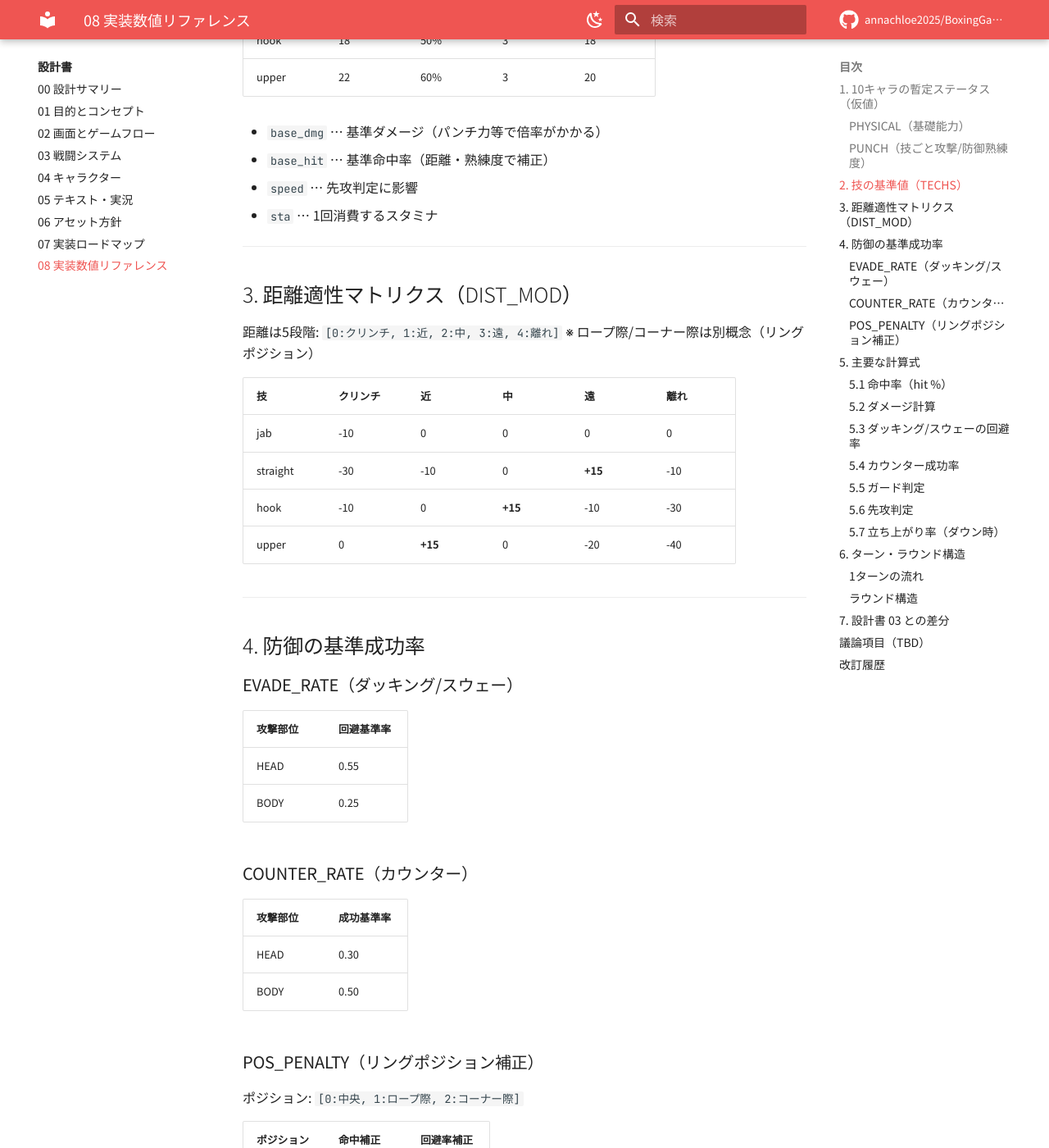
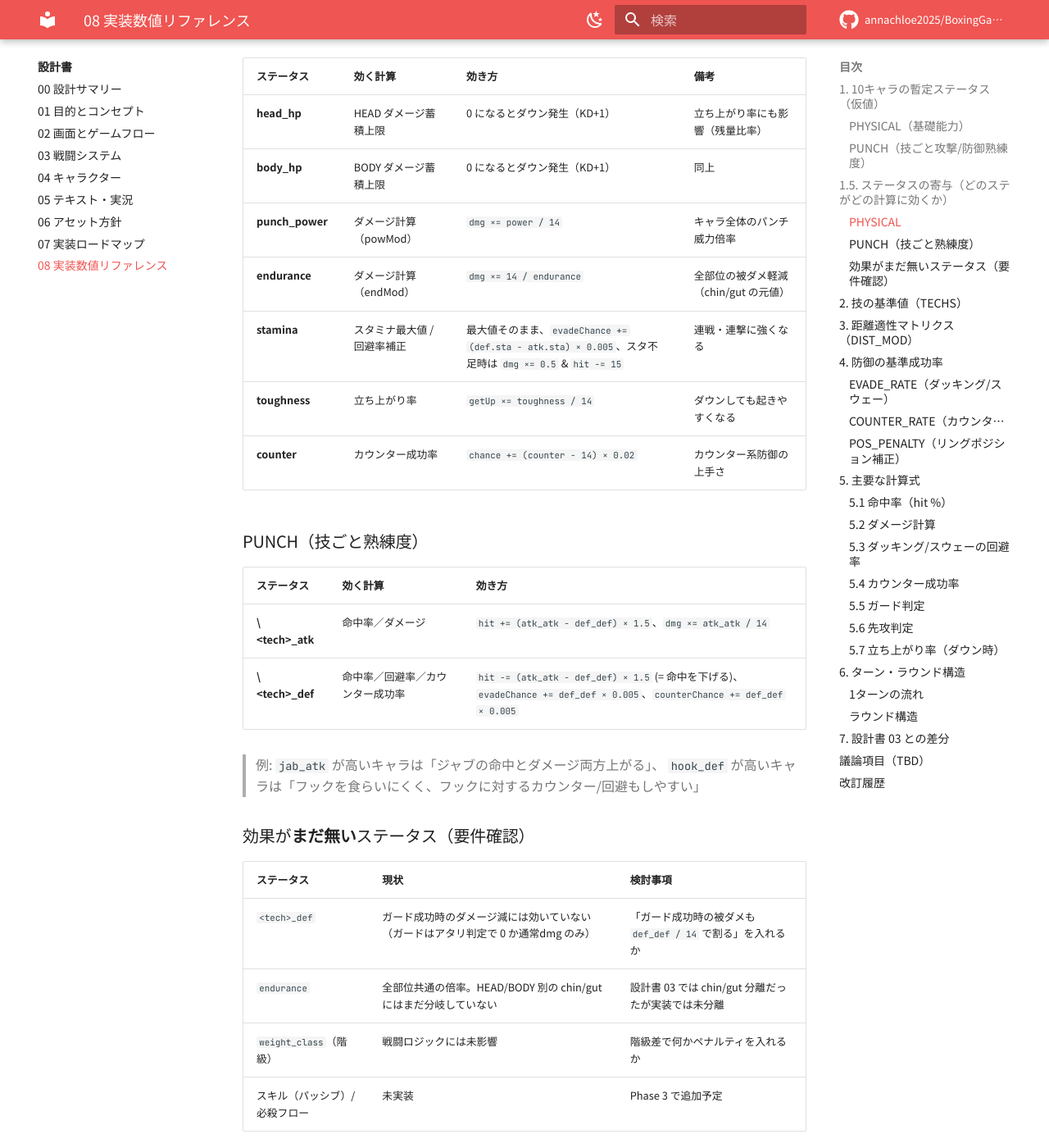
Before and after one commit to annachloe2025/BoxingGame, an MkDocs documentation site: the page built from docs/design/08_実装数値リファレンス.md, in a window 1280 px wide and 1400 px high, scrolled down 1964 px. Shown: the whole window at 82% size. Built offline with MkDocs 1.6.1 and Material for MkDocs 9.7.7, drawn with Linux system fonts in a browser that asks for light colours; comment, search, counter and statistics services are not loaded; some of the changed text lies outside the part shown.

Commit message:
Update docs

```diff
--- a/docs/design/08_実装数値リファレンス.md
+++ b/docs/design/08_実装数値リファレンス.md
@@ -13,20 +13,24 @@ date: "2026-05-10"
 
 ## 1. 10キャラの暫定ステータス（仮値）
 
+> **数値の取り扱い**:
+> - **HP（head_hp / body_hp）**: 実値。ダメージとそのまま比較される（130〜150 程度）
+> - **その他のパラメータ（power / endurance / stamina / toughness / counter / 各技 atk・def）**: **比較用の0〜20スケール**。計算式の中で14（中央値）で正規化されて倍率として効く
+
 ### PHYSICAL（基礎能力）
 
 | ID | キャラ | 階級 | head_hp | body_hp | power | endurance | stamina | toughness | counter |
 |---|---|---|---|---|---|---|---|---|---|
-| 01 | エリー・ヴィオラ | ライト | 14 | 14 | 12 | 13 | **17** | 12 | 14 |
-| 02 | 黒峰 サツキ | フェザー | 14 | 14 | 13 | 14 | 13 | 14 | **18** |
-| 03 | エマ・ゴールドリーフ | バンタム | 15 | 15 | 15 | 15 | 13 | 14 | 13 |
-| 04 | 赤城 ナギサ | ライト | 14 | 14 | **18** | 13 | 11 | 13 | 11 |
-| 05 | 桜野 アイリ | フライ | 13 | 13 | 11 | 13 | 14 | 14 | 16 |
-| 06 | 橙川 ヒカリ | バンタム | 13 | 13 | 14 | 12 | 16 | 13 | 11 |
-| 07 | ミラ・アッシュフォード | ウェルター | 14 | 14 | 12 | **16** | **18** | 14 | 14 |
-| 08 | シオン・水無月 | スーパーバンタム | 13 | 13 | 12 | 13 | 15 | 13 | 14 |
-| 09 | リン・スカーレット | フェザー | 15 | 15 | 16 | 15 | 14 | 15 | 11 |
-| 10 | ハルカ・緑里 | ストロー | 13 | 13 | 11 | 12 | 14 | 13 | **17** |
+| 01 | エリー・ヴィオラ | ライト | 140 | 140 | 12 | 13 | **17** | 12 | 14 |
+| 02 | 黒峰 サツキ | フェザー | 140 | 140 | 13 | 14 | 13 | 14 | **18** |
+| 03 | エマ・ゴールドリーフ | バンタム | 150 | 150 | 15 | 15 | 13 | 14 | 13 |
+| 04 | 赤城 ナギサ | ライト | 140 | 140 | **18** | 13 | 11 | 13 | 11 |
+| 05 | 桜野 アイリ | フライ | 130 | 130 | 11 | 13 | 14 | 14 | 16 |
+| 06 | 橙川 ヒカリ | バンタム | 130 | 130 | 14 | 12 | 16 | 13 | 11 |
+| 07 | ミラ・アッシュフォード | ウェルター | 140 | 140 | 12 | **16** | **18** | 14 | 14 |
+| 08 | シオン・水無月 | スーパーバンタム | 130 | 130 | 12 | 13 | 15 | 13 | 14 |
+| 09 | リン・スカーレット | フェザー | 150 | 150 | 16 | 15 | 14 | 15 | 11 |
+| 10 | ハルカ・緑里 | ストロー | 130 | 130 | 11 | 12 | 14 | 13 | **17** |
 
 ### PUNCH（技ごと攻撃/防御熟練度）
 
@@ -44,6 +48,41 @@ date: "2026-05-10"
 | 10 | ハルカ | 14 | 16 | 13 | 16 | 12 | 16 | 11 | 15 |
 
 > 太字はそのキャラの突出した強み。後でバランス調整する想定。
+
+---
+
+## 1.5. ステータスの寄与（どのステがどの計算に効くか）
+
+### PHYSICAL
+
+| ステータス | 効く計算 | 効き方 | 備考 |
+|---|---|---|---|
+| **head_hp** | HEAD ダメージ蓄積上限 | 0 になるとダウン発生（KD+1） | 立ち上がり率にも影響（残量比率） |
+| **body_hp** | BODY ダメージ蓄積上限 | 0 になるとダウン発生（KD+1） | 同上 |
+| **punch_power** | ダメージ計算（powMod） | `dmg ×= power / 14` | キャラ全体のパンチ威力倍率 |
+| **endurance** | ダメージ計算（endMod） | `dmg ×= 14 / endurance` | 全部位の被ダメ軽減（chin/gut の元値） |
+| **stamina** | スタミナ最大値 / 回避率補正 | 最大値そのまま、`evadeChance += (def.sta - atk.sta) × 0.005`、スタ不足時は `dmg ×= 0.5` & `hit -= 15` | 連戦・連撃に強くなる |
+| **toughness** | 立ち上がり率 | `getUp ×= toughness / 14` | ダウンしても起きやすくなる |
+| **counter** | カウンター成功率 | `chance += (counter - 14) × 0.02` | カウンター系防御の上手さ |
+
+### PUNCH（技ごと熟練度）
+
+| ステータス | 効く計算 | 効き方 |
+|---|---|---|
+| **\<tech\>_atk** | 命中率／ダメージ | `hit += (atk_atk - def_def) × 1.5`、`dmg ×= atk_atk / 14` |
+| **\<tech\>_def** | 命中率／回避率／カウンター成功率 | `hit -= (atk_atk - def_def) × 1.5` (= 命中を下げる)、`evadeChance += def_def × 0.005`、`counterChance += def_def × 0.005` |
+
+> 例: `jab_atk` が高いキャラは「ジャブの命中とダメージ両方上がる」、
+> `hook_def` が高いキャラは「フックを食らいにくく、フックに対するカウンター/回避もしやすい」
+
+### 効果が**まだ無い**ステータス（要件確認）
+
+| ステータス | 現状 | 検討事項 |
+|---|---|---|
+| `<tech>_def` | ガード成功時のダメージ減には効いていない（ガードはアタリ判定で 0 か通常dmg のみ） | 「ガード成功時の被ダメも `def_def / 14` で割る」を入れるか |
+| `endurance` | 全部位共通の倍率。HEAD/BODY 別の chin/gut にはまだ分岐していない | 設計書 03 では chin/gut 分離だったが実装では未分離 |
+| `weight_class`（階級） | 戦闘ロジックには未影響 | 階級差で何かペナルティを入れるか |
+| スキル（パッシブ）/ 必殺フロー | 未実装 | Phase 3 で追加予定 |
 
 ---
 
@@ -258,3 +297,4 @@ HP / 距離 / リングポジション / KD反映
 ## 改訂履歴
 
 - 2026-05-10: 初版（`prototype/battle.html` v0.1 の数値スナップショット）
+- 2026-05-10: HP を 13〜15 → 130〜150 にスケール（×10）。インターバル回復も +4 → +20 に。「ステータスの寄与」表を追加
```
Also changed, not shown: other parts of docs/design/08_実装数値リファレンス.md (+1 -1 lines), 1 other file.
